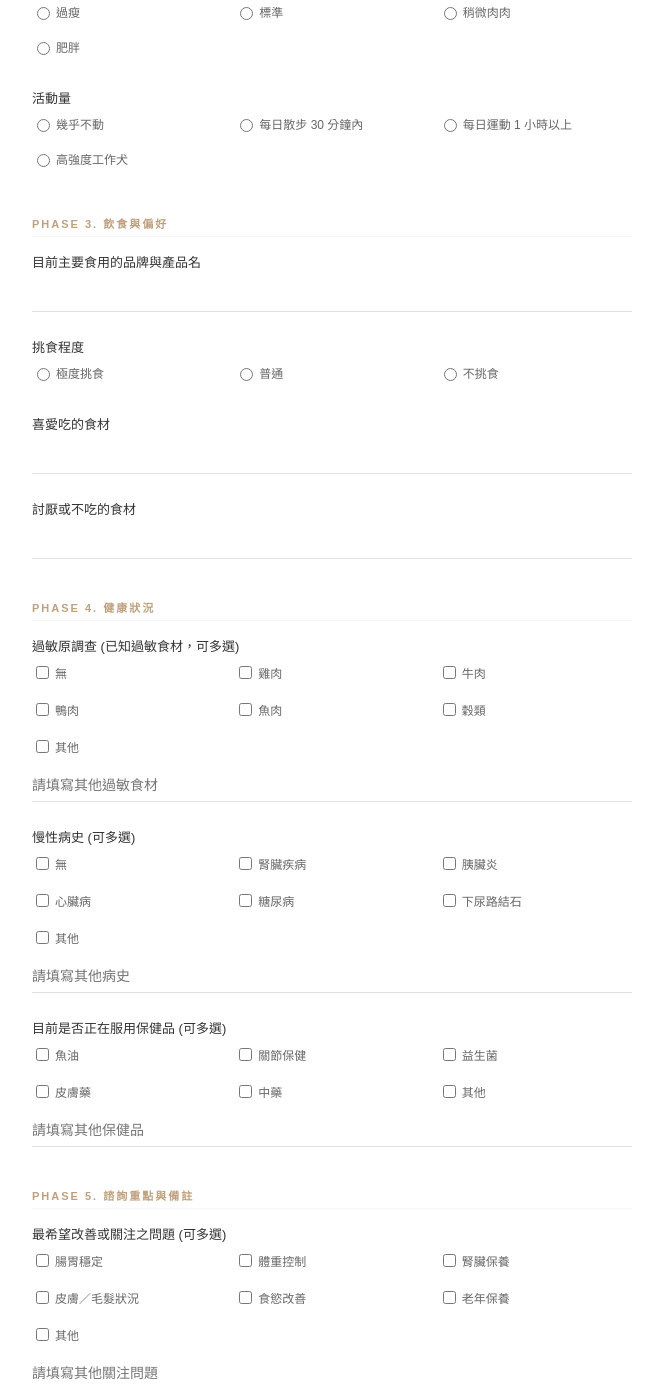
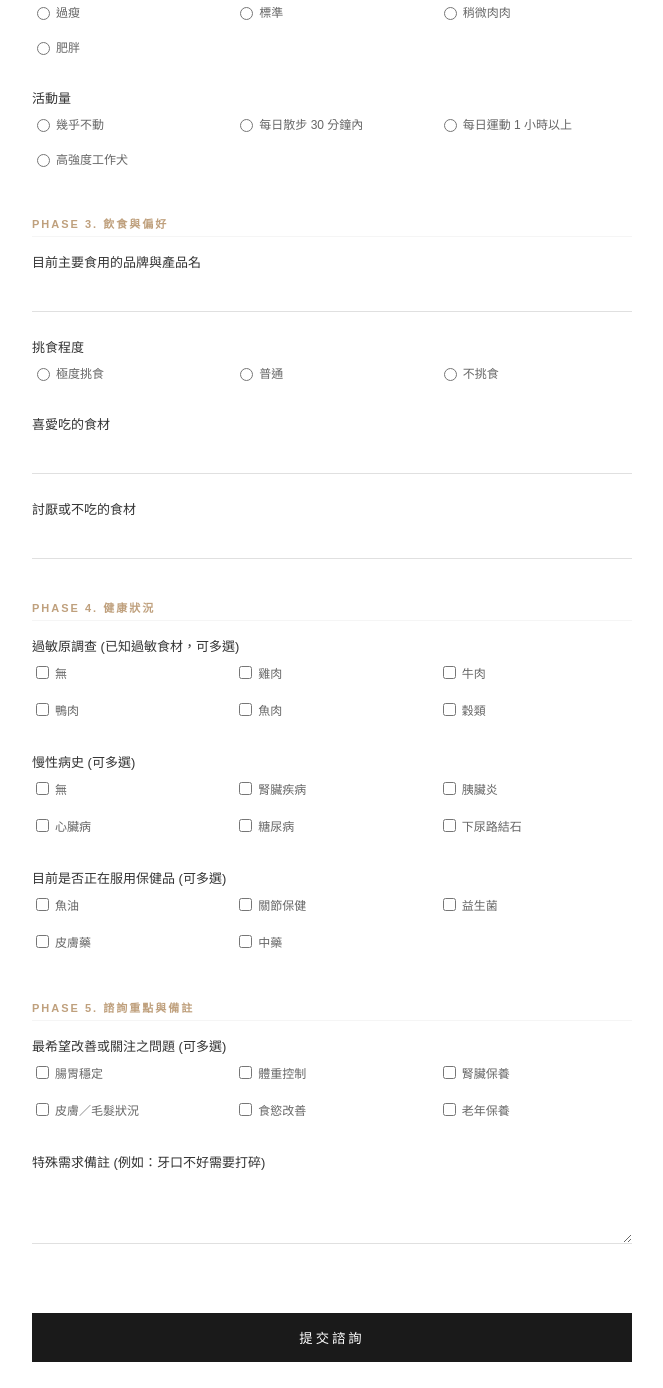
Before and after one commit to oggi2026/oggi-consultation, a plain HTML site: page index.html in a window 1280 px wide. Shown: the part 1187-2575 px from the top of the page, without its empty margins (308-971 px from the left). Drawn offline with Linux system fonts and the light colour scheme.

Commit message:
index.html

```diff
--- a/index.html
+++ b/index.html
@@ -1,357 +1,172 @@
 <!DOCTYPE html>
-
 <html lang="zh-Hant">
-
 <head>
-
     <meta charset="UTF-8">
-
     <meta name="viewport" content="width=device-width, initial-scale=1.0">
-
     <title>OGGI 鮮食客製化諮詢表單</title>
-
     <style>
-
         :root { --primary-color: #bfa07d; --text-main: #333333; --border-color: #e0e0e0; }
-
         body { background-color: #fcfcfc; font-family: "PingFang TC", "Microsoft JhengHei", sans-serif; color: var(--text-main); margin: 0; padding: 40px 20px; }
-
         .container { max-width: 600px; margin: 0 auto; background: #ffffff; padding: 40px; border: 1px solid #f0f0f0; }
-
         header { text-align: center; margin-bottom: 50px; }
-
         h1 { font-size: 18px; letter-spacing: 4px; font-weight: 400; margin: 0; }
-
         .section-title { font-size: 11px; color: var(--primary-color); letter-spacing: 2px; margin: 40px 0 15px 0; border-bottom: 1px solid #f5f5f5; padding-bottom: 5px; font-weight: 600; }
-
         .form-group { margin-bottom: 25px; }
-
         label { display: block; font-size: 13px; margin-bottom: 8px; font-weight: 500; }
-
         input[type="text"], input[type="tel"], input[type="number"], textarea { width: 100%; padding: 8px 0; border: none; border-bottom: 1px solid var(--border-color); font-size: 14px; background: transparent; box-sizing: border-box; }
-
         .options-group { display: grid; grid-template-columns: repeat(auto-fill, minmax(145px, 1fr)); gap: 10px; margin-top: 5px; }
-
         .option-item { font-size: 12px; color: #666; display: flex; align-items: center; cursor: pointer; }
-
         .option-item input { margin-right: 6px; }
-
-        .other-input { width: 100%; border: none; border-bottom: 1px solid #eee; font-size: 12px; padding: 5px 0; margin-top: 5px; display: block; color: #bfa07d; }
-
         .submit-btn { width: 100%; padding: 15px; background: #1a1a1a; color: white; border: none; letter-spacing: 3px; cursor: pointer; margin-top: 40px; }
-
         .footer-note { margin-top: 40px; font-size: 12px; color: #999; text-align: center; line-height: 1.8; border-top: 1px solid #f9f9f9; padding-top: 20px; }
-
     </style>
-
 </head>
-
 <body>
 
-
-
 <div class="container">
-
     <header><h1>OGGI 鮮食客製化諮詢表單</h1></header>
 
-
-
-    <form action="https://docs.google.com/forms/d/e/1FAIpQLSff8BwKKOMBFVscyBmLJf33Ql4eXtTCxgeF_4ee-A7KqCC8Bw/formResponse" method="POST" target="hidden_iframe">
-
-
+    <form action="https://docs.google.com/forms/d/e/1FAIpQLSeE4p5R28U9m79Gz9H8v5Vn9-M2_tQ-D03tE9-L9_2YQO7X6g/formResponse" method="POST" target="hidden_iframe" id="consultationForm">
 
         <div class="section-title">CONTACT. 家長聯絡</div>
-
-        <div class="form-group"><label>家長姓名</label><input type="text" name="entry.1373076892" required></div>
-
-        <div class="form-group"><label>目前居住地區</label><input type="text" name="entry.441119790" placeholder="例如：台北市大安區"></div>
-
-        <div class="form-group"><label>聯絡電話</label><input type="tel" name="entry.1833926884" required></div>
-
-        <div class="form-group"><label>Line ID</label><input type="text" name="entry.1824022639" required></div>
-
-
+        <div class="form-group"><label>家長姓名</label><input type="text" name="entry.1593922332" required></div>
+        <div class="form-group"><label>目前居住地區</label><input type="text" name="entry.660144577" placeholder="例如：台北市大安區"></div>
+        <div class="form-group"><label>聯絡電話</label><input type="tel" name="entry.1741512403" required></div>
+        <div class="form-group"><label>Line ID</label><input type="text" name="entry.595304620" required></div>
 
         <div class="section-title">PHASE 1. 毛孩生理數據</div>
+        <div class="form-group"><label>毛孩姓名</label><input type="text" name="entry.73581177" required></div>
+        <div class="form-group"><label>品種</label><input type="text" name="entry.1738720173"></div>
+        <div class="form-group"><label>生日 / 年齡</label><input type="text" name="entry.1345381836" placeholder="例如：19歲"></div>
+        <div class="form-group">
+            <label>性別與結紮</label>
+            <div class="options-group">
+                <label class="option-item"><input type="radio" name="entry.233075253" value="男生已結紮" required> 男生已結紮</label>
+                <label class="option-item"><input type="radio" name="entry.233075253" value="男生未結紮"> 男生未結紮</label>
+                <label class="option-item"><input type="radio" name="entry.233075253" value="女生已結紮"> 女生已結紮</label>
+                <label class="option-item"><input type="radio" name="entry.233075253" value="女生未結紮"> 女生未結紮</label>
+            </div>
+        </div>
+        <div class="form-group"><label>目前體重 (kg)</label><input type="number" name="entry.1441865916" step="0.1"></div>
 
-        <div class="form-group"><label>毛孩姓名</label><input type="text" name="entry.771549081" required></div>
-
-        <div class="form-group"><label>品種</label><input type="text" name="entry.179917053"></div>
-
-        <div class="form-group"><label>生日 / 年齡</label><input type="text" name="entry.922681677" placeholder="例如：19歲"></div>
-
+        <div class="section-title">PHASE 2. 生活與體態</div>
         <div class="form-group">
-
-            <label>性別與結紮</label>
-
+            <label>居住環境</label>
             <div class="options-group">
-
-                <label class="option-item"><input type="radio" name="entry.1897446138" value="男生已結紮"> 男生已結紮</label>
-
-                <label class="option-item"><input type="radio" name="entry.1897446138" value="男生未結紮"> 男生未結紮</label>
-
-                <label class="option-item"><input type="radio" name="entry.1897446138" value="女生已結紮"> 女生已結紮</label>
-
-                <label class="option-item"><input type="radio" name="entry.1897446138" value="女生未結紮"> 女生未結紮</label>
-
+                <label class="option-item"><input type="radio" name="entry.1691361928" value="純室內" required> 純室內</label>
+                <label class="option-item"><input type="radio" name="entry.1691361928" value="有大陽台或庭院"> 有大陽台或庭院</label>
+                <label class="option-item"><input type="radio" name="entry.1691361928" value="半戶外"> 半戶外</label>
             </div>
-
+        </div>
+        <div class="form-group">
+            <label>體態觀察</label>
+            <div class="options-group">
+                <label class="option-item"><input type="radio" name="entry.1764619717" value="過瘦" required> 過瘦</label>
+                <label class="option-item"><input type="radio" name="entry.1764619717" value="標準"> 標準</label>
+                <label class="option-item"><input type="radio" name="entry.1764619717" value="稍微肉肉"> 稍微肉肉</label>
+                <label class="option-item"><input type="radio" name="entry.1764619717" value="肥胖"> 肥胖</label>
+            </div>
+        </div>
+        <div class="form-group">
+            <label>活動量</label>
+            <div class="options-group">
+                <label class="option-item"><input type="radio" name="entry.1565578768" value="幾乎不動" required> 幾乎不動</label>
+                <label class="option-item"><input type="radio" name="entry.1565578768" value="每日散步 30 分鐘內"> 每日散步 30 分鐘內</label>
+                <label class="option-item"><input type="radio" name="entry.1565578768" value="每日運動 1 小時以上"> 每日運動 1 小時以上</label>
+                <label class="option-item"><input type="radio" name="entry.1565578768" value="高強度工作犬"> 高強度工作犬</label>
+            </div>
         </div>
 
-        <div class="form-group"><label>目前體重 (kg)</label><input type="number" name="entry.1884086175" step="0.1"></div>
+        <div class="section-title">PHASE 3. 飲食與偏好</div>
+        <div class="form-group"><label>目前主要食用的品牌與產品名</label><input type="text" name="entry.147171443"></div>
+        <div class="form-group">
+            <label>挑食程度</label>
+            <div class="options-group">
+                <label class="option-item"><input type="radio" name="entry.1064560170" value="極度挑食" required> 極度挑食</label>
+                <label class="option-item"><input type="radio" name="entry.1064560170" value="普通"> 普通</label>
+                <label class="option-item"><input type="radio" name="entry.1064560170" value="不挑食"> 不挑食</label>
+            </div>
+        </div>
+        <div class="form-group"><label>喜愛吃的食材</label><input type="text" name="entry.1979402506"></div>
+        <div class="form-group"><label>討厭或不吃的食材</label><input type="text" name="entry.1564993121"></div>
 
-
-
-        <div class="section-title">PHASE 2. 生活與體態</div>
-
+        <div class="section-title">PHASE 4. 健康狀況</div>
         <div class="form-group">
-
-            <label>居住環境</label>
-
+            <label>過敏原調查 (已知過敏食材，可多選)</label>
             <div class="options-group">
-
-                <label class="option-item"><input type="radio" name="entry.1846814604" value="純室內"> 純室內</label>
-
-                <label class="option-item"><input type="radio" name="entry.1846814604" value="有大陽台或庭院"> 有大陽台或庭院</label>
-
-                <label class="option-item"><input type="radio" name="entry.1846814604" value="半戶外"> 半戶外</label>
-
+                <label class="option-item"><input type="checkbox" name="entry.1523429399" value="無"> 無</label>
+                <label class="option-item"><input type="checkbox" name="entry.1523429399" value="雞肉"> 雞肉</label>
+                <label class="option-item"><input type="checkbox" name="entry.1523429399" value="牛肉"> 牛肉</label>
+                <label class="option-item"><input type="checkbox" name="entry.1523429399" value="鴨肉"> 鴨肉</label>
+                <label class="option-item"><input type="checkbox" name="entry.1523429399" value="魚肉"> 魚肉</label>
+                <label class="option-item"><input type="checkbox" name="entry.1523429399" value="穀類"> 穀類</label>
             </div>
-
         </div>
 
         <div class="form-group">
-
-            <label>體態觀察</label>
-
+            <label>慢性病史 (可多選)</label>
             <div class="options-group">
-
-                <label class="option-item"><input type="radio" name="entry.577005833" value="過瘦"> 過瘦</label>
-
-                <label class="option-item"><input type="radio" name="entry.577005833" value="標準"> 標準</label>
-
-                <label class="option-item"><input type="radio" name="entry.577005833" value="稍微肉肉"> 稍微肉肉</label>
-
-                <label class="option-item"><input type="radio" name="entry.577005833" value="肥胖"> 肥胖</label>
-
+                <label class="option-item"><input type="checkbox" name="entry.1804533031" value="無"> 無</label>
+                <label class="option-item"><input type="checkbox" name="entry.1804533031" value="腎臟疾病"> 腎臟疾病</label>
+                <label class="option-item"><input type="checkbox" name="entry.1804533031" value="胰臟炎"> 胰臟炎</label>
+                <label class="option-item"><input type="checkbox" name="entry.1804533031" value="心臟病"> 心臟病</label>
+                <label class="option-item"><input type="checkbox" name="entry.1804533031" value="糖尿病"> 糖尿病</label>
+                <label class="option-item"><input type="checkbox" name="entry.1804533031" value="下尿路結石"> 下尿路結石</label>
             </div>
-
         </div>
 
         <div class="form-group">
-
-            <label>活動量</label>
-
+            <label>目前是否正在服用保健品 (可多選)</label>
             <div class="options-group">
-
-                <label class="option-item"><input type="radio" name="entry.540942679" value="幾乎不動"> 幾乎不動</label>
-
-                <label class="option-item"><input type="radio" name="entry.540942679" value="每日散步 30 分鐘內"> 每日散步 30 分鐘內</label>
-
-                <label class="option-item"><input type="radio" name="entry.540942679" value="每日運動 1 小時以上"> 每日運動 1 小時以上</label>
-
-                <label class="option-item"><input type="radio" name="entry.540942679" value="高強度工作犬"> 高強度工作犬</label>
-
+                <label class="option-item"><input type="checkbox" name="entry.1090157973" value="魚油"> 魚油</label>
+                <label class="option-item"><input type="checkbox" name="entry.1090157973" value="關節保健"> 關節保健</label>
+                <label class="option-item"><input type="checkbox" name="entry.1090157973" value="益生菌"> 益生菌</label>
+                <label class="option-item"><input type="checkbox" name="entry.1090157973" value="皮膚藥"> 皮膚藥</label>
+                <label class="option-item"><input type="checkbox" name="entry.1090157973" value="中藥"> 中藥</label>
             </div>
-
         </div>
 
-
-
-        <div class="section-title">PHASE 3. 飲食與偏好</div>
-
-        <div class="form-group"><label>目前主要食用的品牌與產品名</label><input type="text" name="entry.90579357"></div>
+        <div class="section-title">PHASE 5. 諮詢重點與備註</div>
+        <div class="form-group">
+            <label>最希望改善或關注之問題 (可多選)</label>
+            <div class="options-group">
+                <label class="option-item"><input type="checkbox" name="entry.1541814674" value="腸胃穩定"> 腸胃穩定</label>
+                <label class="option-item"><input type="checkbox" name="entry.1541814674" value="體重控制"> 體重控制</label>
+                <label class="option-item"><input type="checkbox" name="entry.1541814674" value="腎臟保養"> 腎臟保養</label>
+                <label class="option-item"><input type="checkbox" name="entry.1541814674" value="皮膚／毛髮狀況"> 皮膚／毛髮狀況</label>
+                <label class="option-item"><input type="checkbox" name="entry.1541814674" value="食慾改善"> 食慾改善</label>
+                <label class="option-item"><input type="checkbox" name="entry.1541814674" value="老年保養"> 老年保養</label>
+            </div>
+        </div>
 
         <div class="form-group">
-
-            <label>挑食程度</label>
-
-            <div class="options-group">
-
-                <label class="option-item"><input type="radio" name="entry.1288700040" value="極度挑食"> 極度挑食</label>
-
-                <label class="option-item"><input type="radio" name="entry.1288700040" value="普通"> 普通</label>
-
-                <label class="option-item"><input type="radio" name="entry.1288700040" value="不挑食"> 不挑食</label>
-
-            </div>
-
+            <label>特殊需求備註 (例如：牙口不好需要打碎)</label>
+            <textarea name="entry.1989045888" rows="3"></textarea>
         </div>
 
-        <div class="form-group"><label>喜愛吃的食材</label><input type="text" name="entry.920789842"></div>
-
-        <div class="form-group"><label>討厭或不吃的食材</label><input type="text" name="entry.1452556794"></div>
-
-
-
-        <div class="section-title">PHASE 4. 健康狀況</div>
-
-        <div class="form-group">
-
-            <label>過敏原調查 (已知過敏食材，可多選)</label>
-
-            <div class="options-group">
-
-                <label class="option-item"><input type="checkbox" name="entry.2006133143" value="無"> 無</label>
-
-                <label class="option-item"><input type="checkbox" name="entry.2006133143" value="雞肉"> 雞肉</label>
-
-                <label class="option-item"><input type="checkbox" name="entry.2006133143" value="牛肉"> 牛肉</label>
-
-                <label class="option-item"><input type="checkbox" name="entry.2006133143" value="鴨肉"> 鴨肉</label>
-
-                <label class="option-item"><input type="checkbox" name="entry.2006133143" value="魚肉"> 魚肉</label>
-
-                <label class="option-item"><input type="checkbox" name="entry.2006133143" value="穀類"> 穀類</label>
-
-                <label class="option-item"><input type="checkbox" name="entry.2006133143" value="__other_option__"> 其他</label>
-
-            </div>
-
-            <input type="text" name="entry.2006133143.other_option_response" class="other-input" placeholder="請填寫其他過敏食材">
-
-        </div>
-
-
-
-        <div class="form-group">
-
-            <label>慢性病史 (可多選)</label>
-
-            <div class="options-group">
-
-                <label class="option-item"><input type="checkbox" name="entry.67108584" value="無"> 無</label>
-
-                <label class="option-item"><input type="checkbox" name="entry.67108584" value="腎臟疾病"> 腎臟疾病</label>
-
-                <label class="option-item"><input type="checkbox" name="entry.67108584" value="胰臟炎"> 胰臟炎</label>
-
-                <label class="option-item"><input type="checkbox" name="entry.67108584" value="心臟病"> 心臟病</label>
-
-                <label class="option-item"><input type="checkbox" name="entry.67108584" value="糖尿病"> 糖尿病</label>
-
-                <label class="option-item"><input type="checkbox" name="entry.67108584" value="下尿路結石"> 下尿路結石</label>
-
-                <label class="option-item"><input type="checkbox" name="entry.67108584" value="__other_option__"> 其他</label>
-
-            </div>
-
-            <input type="text" name="entry.67108584.other_option_response" class="other-input" placeholder="請填寫其他病史">
-
-        </div>
-
-
-
-        <div class="form-group">
-
-            <label>目前是否正在服用保健品 (可多選)</label>
-
-            <div class="options-group">
-
-                <label class="option-item"><input type="checkbox" name="entry.2037272317" value="魚油"> 魚油</label>
-
-                <label class="option-item"><input type="checkbox" name="entry.2037272317" value="關節保健"> 關節保健</label>
-
-                <label class="option-item"><input type="checkbox" name="entry.2037272317" value="益生菌"> 益生菌</label>
-
-                <label class="option-item"><input type="checkbox" name="entry.2037272317" value="皮膚藥"> 皮膚藥</label>
-
-                <label class="option-item"><input type="checkbox" name="entry.2037272317" value="中藥"> 中藥</label>
-
-                <label class="option-item"><input type="checkbox" name="entry.2037272317" value="__other_option__"> 其他</label>
-
-            </div>
-
-            <input type="text" name="entry.2037272317.other_option_response" class="other-input" placeholder="請填寫其他保健品">
-
-        </div>
-
-
-
-        <div class="section-title">PHASE 5. 諮詢重點與備註</div>
-
-        <div class="form-group">
-
-            <label>最希望改善或關注之問題 (可多選)</label>
-
-            <div class="options-group">
-
-                <label class="option-item"><input type="checkbox" name="entry.1934572734" value="腸胃穩定"> 腸胃穩定</label>
-
-                <label class="option-item"><input type="checkbox" name="entry.1934572734" value="體重控制"> 體重控制</label>
-
-                <label class="option-item"><input type="checkbox" name="entry.1934572734" value="腎臟保養"> 腎臟保養</label>
-
-                <label class="option-item"><input type="checkbox" name="entry.1934572734" value="皮膚／毛髮狀況"> 皮膚／毛髮狀況</label>
-
-                <label class="option-item"><input type="checkbox" name="entry.1934572734" value="食慾改善"> 食慾改善</label>
-
-                <label class="option-item"><input type="checkbox" name="entry.1934572734" value="老年保養"> 老年保養</label>
-
-                <label class="option-item"><input type="checkbox" name="entry.1934572734" value="__other_option__"> 其他</label>
-
-            </div>
-
-            <input type="text" name="entry.1934572734.other_option_response" class="other-input" placeholder="請填寫其他關注問題">
-
-        </div>
-
-
-
-        <div class="form-group">
-
-            <label>特殊需求備註 (例如：牙口不好需要打碎)</label>
-
-            <textarea name="entry.373516377" rows="3"></textarea>
-
-        </div>
-
-
-
         <button type="submit" class="submit-btn">提交諮詢</button>
-
     </form>
 
-
-
     <div class="footer-note">
-
         感謝提供資訊。我會為您的毛孩配置專屬方案。<br>
-
         提交後請加入 LINE 並傳送<strong>「體態照片/血檢報告」</strong>：<br>
-
         <div style="margin-top:15px;">
-
             <a href="https://lin.ee/7pBa3z5">
-
                 <img src="https://scdn.line-apps.com/n/line_add_friends/btn/zh-Hant.png" alt="加入好友" height="36" border="0">
-
             </a>
-
         </div>
-
     </div>
-
 </div>
-
-
 
 <iframe name="hidden_iframe" id="hidden_iframe" style="display:none;"></iframe>
 
-
-
 <script>
-
-    document.querySelector('form').onsubmit = function() {
-
-        alert('資訊已收到！\n\n請記得點擊下方的 LINE 按鈕傳送照片資料，謝謝！');
-
+    var submitted = false;
+    document.getElementById('consultationForm').onsubmit = function() {
+        submitted = true;
+        alert('資訊已收到！\n\n請點擊下方的 LINE 按鈕傳送毛孩的照片與資料，以便進行下一步諮詢。');
     };
-
 </script>
 
-
-
 </body>
-
 </html>
```
